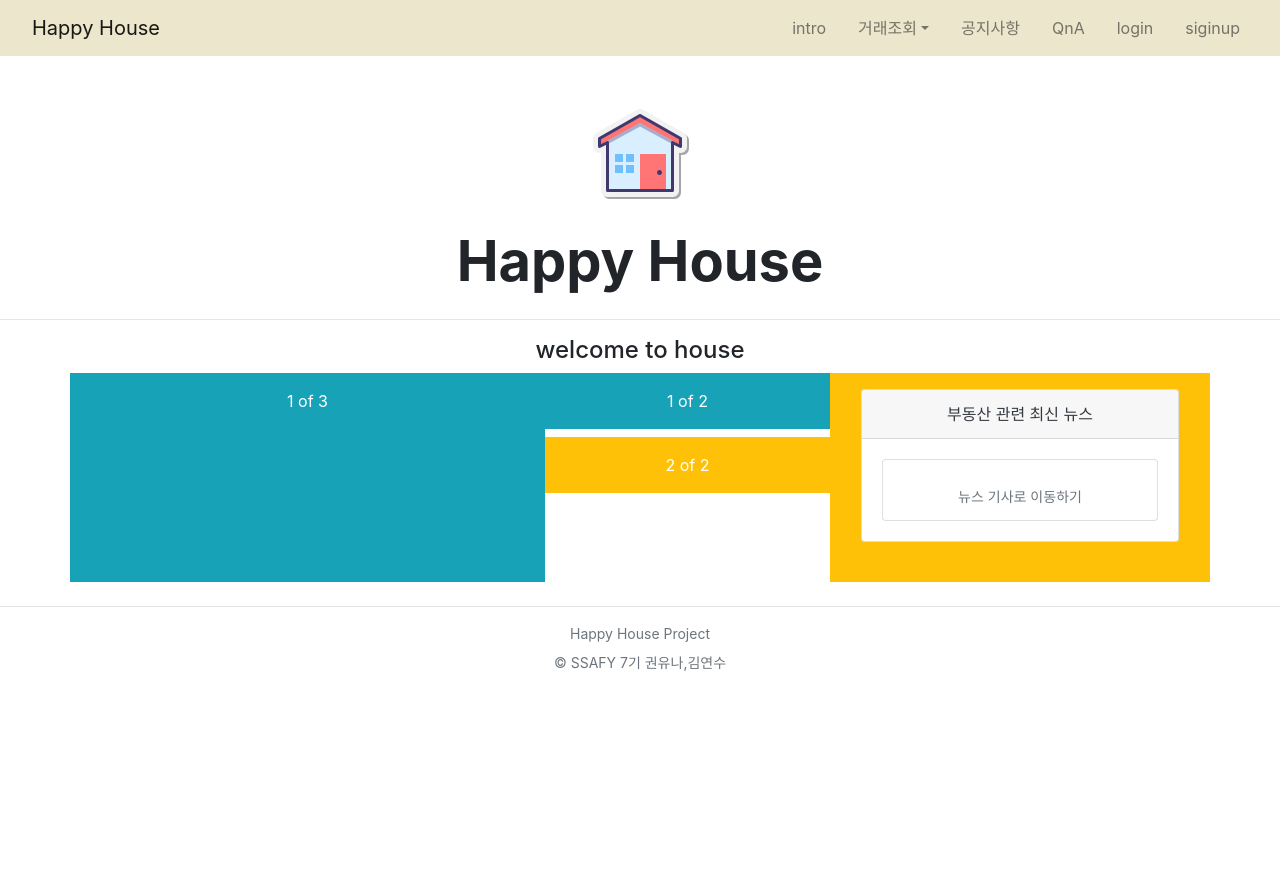
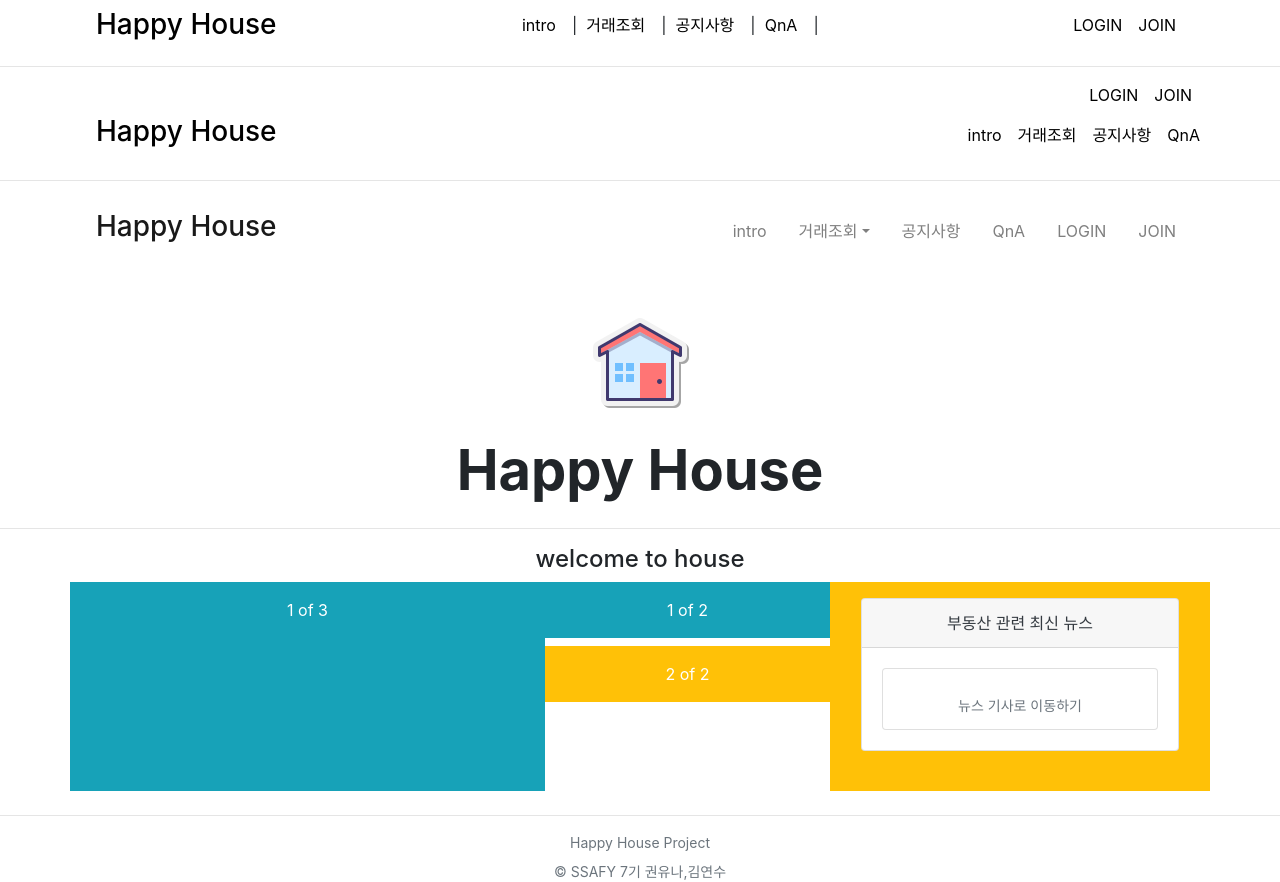
Before and after one commit to yeonsu-k/House.zip, a Vue app: page / in a window 1280 px wide. Before the commit the page ends 800 px from the top, so only its background shows below. Built offline with nearby package versions, Linux system fonts and the light colour scheme; no server answers; the HTML template or start-up script is replaced by a standard one.

Commit message:
header수정

```diff
--- a/src/App.vue
+++ b/src/App.vue
@@ -39,4 +39,12 @@ export default {
   },
 };
 </script>
-<style></style>
+<style>
+#container {
+  width: 90vw;
+  margin: 0 auto;
+}
+#blink {
+  text-decoration-line: none;
+}
+</style>
--- a/src/components/common/HeaderNav.vue
+++ b/src/components/common/HeaderNav.vue
@@ -1,27 +1,122 @@
 <template>
   <div>
-    <b-navbar toggleable="lg" style="background-color: #ece6cc">
-      <b-navbar-brand to="/" class="ml-3">Happy House</b-navbar-brand>
-      <b-navbar-toggle target="nav-collapse"></b-navbar-toggle>
+    <div>
+      <div id="container" style="margin: 0px auto">
+        <nav class="navbar navbar-expand-lg navbar-light">
+          <div style="float: left">
+            <b-link to="/" class="ml-3 h3" id="blink">Happy House</b-link>
+          </div>
+          <button
+            class="navbar-toggler"
+            type="button"
+            data-toggle="collapse"
+            data-target="#navbarSupportedContent"
+            aria-controls="navbarSupportedContent"
+            aria-expanded="false"
+            aria-label="Toggle navigation"
+          >
+            <span class="navbar-toggler-icon"></span>
+          </button>
 
+          <div class="nav navbar-collapse ml-auto">
+            <ul class="navbar-nav ml-auto">
+              <b-link to="/intro" class="mr-3" id="blink">intro</b-link
+              >|&nbsp;&nbsp;
+              <b-link to="/house/all" class="mr-3" id="blink">거래조회</b-link
+              >|&nbsp;&nbsp;
+              <b-link to="/notice" class="mr-3" id="blink">공지사항</b-link
+              >|&nbsp;&nbsp;
+              <b-link to="/qna" id="blink" class="mr-3">QnA</b-link
+              >|&nbsp;&nbsp;
+            </ul>
+          </div>
+          <div class="collapse navbar-collapse ml-auto" id="navbarSupportedContent" style="float: right">
+            <ul class="nav mr-2 ml-auto" id="link">
+              <template v-if="getUser">
+                <b-link :to="{ name: 'UserDetail', params: { id: user.id } }" id="blink" class="mr-2"> <b-icon icon="person-circle" class="mr-1" />{{ user.name }}님</b-link>|&nbsp;&nbsp;
+                <b-link href="#" @click="logout" id="blink" class="align-self-center"> logout</b-link>
+              </template>
+              <template v-else>
+                <b-link href="/login" class="mr-3" id="blink">LOGIN</b-link>
+                <b-link href="/user/regist" class="mr-3" id="blink">JOIN</b-link>
+              </template>
+            </ul>
+          </div>
+        </nav>
+      </div>
+    </div>
+    <hr />
+    <!--#f7f0c8   style="background-color: #ece6cc"-->
+    <div>
+      <div id="container">
+        <ul class="nav justify-content-end mr-2" id="link">
+          <template v-if="getUser">
+            <b-link :to="{ name: 'UserDetail', params: { id: user.id } }" id="blink" class="mr-2"> <b-icon icon="person-circle" class="mr-1" />{{ user.name }}님</b-link>|&nbsp;&nbsp;
+            <b-link href="#" @click="logout" id="blink" class="align-self-center"> logout</b-link>
+          </template>
+          <template v-else>
+            <b-link href="/login" class="mr-3" id="blink">LOGIN</b-link>
+            <b-link href="/user/regist" class="mr-3" id="blink">JOIN</b-link>
+          </template>
+        </ul>
+      </div>
+      <div id="container">
+        <nav class="navbar navbar-expand-lg navbar-light">
+          <b-link to="/" class="ml-3 h3" id="blink">Happy House</b-link>
+          <button
+            class="navbar-toggler"
+            type="button"
+            data-toggle="collapse"
+            data-target="#navbarSupportedContent"
+            aria-controls="navbarSupportedContent"
+            aria-expanded="false"
+            aria-label="Toggle navigation"
+          >
+            <span class="navbar-toggler-icon"></span>
+          </button>
+
+          <div class="collapse navbar-collapse" id="navbarSupportedContent">
+            <ul class="navbar-nav ml-auto">
+              <b-link to="/intro" class="mr-3" id="blink">intro</b-link>
+              <b-link to="/house/all" class="mr-3" id="blink">거래조회</b-link>
+              <b-link to="/notice" class="mr-3" id="blink">공지사항</b-link>
+              <b-link to="/qna" id="blink">QnA</b-link>
+            </ul>
+          </div>
+        </nav>
+      </div>
+    </div>
+    <hr />
+    <!--#f7f0c8   style="background-color: #ece6cc"-->
+
+    <div>
+      <div id="container">
+        <b-navbar toggleable="lg">
+          <b-navbar-brand to="/" class="ml-3"><h3>Happy House</h3></b-navbar-brand>
+          <b-nav-toggle target="nav-collapse"></b-nav-toggle>
           <b-collapse id="nav-collapse" is-nav>
             <b-navbar-nav class="ml-auto">
               <b-nav-item to="/intro" class="mr-3">intro</b-nav-item>
-          <b-nav-item-dropdown>
-            <template #button-content>거래조회</template>
-            <b-dropdown-item href="/house/all">전체조회</b-dropdown-item>
-            <b-dropdown-item href="/house/dong">동별조회</b-dropdown-item>
-            <b-dropdown-item href="/house/apt">아파트별조회</b-dropdown-item>
+              <b-nav-item-dropdown text="거래조회" class="mr-3">
+                <b-dropdown-item to="/house/all">전체조회</b-dropdown-item>
+                <b-dropdown-item to="/house/dong">동별조회</b-dropdown-item>
+                <b-dropdown-item to="/house/apt">아파트별조회</b-dropdown-item>
               </b-nav-item-dropdown>
-          <b-nav-item to="/notice" class="mr-3 ml-3">공지사항</b-nav-item>
+              <b-nav-item to="/notice" class="mr-3">공지사항</b-nav-item>
               <b-nav-item to="/qna" class="mr-3">QnA</b-nav-item>
-          <b-nav-item v-if="getUser" href="#" @click="logout">logout</b-nav-item>
-          <b-nav-item v-else to="/login" class="mr-3">login</b-nav-item>
-          <b-nav-item v-if="getUser" :to="{ name: 'UserDetail', params: { id: user.id } }" class="mr-3">mypage</b-nav-item>
-          <b-nav-item v-else to="/user/regist" class="mr-3">siginup</b-nav-item>
+              <template v-if="getUser">
+                <b-nav-item :to="{ name: 'UserDetail', params: { id: user.id } }"> <b-icon icon="person-circle" class="mr-1" />{{ user.name }}</b-nav-item>
+                <b-link href="#" @click="logout" id="blink" class="align-self-center"> <b-icon icon="box-arrow-right" class="mr-1" /></b-link>
+              </template>
+              <template v-else>
+                <b-nav-item href="/login" class="mr-3" id="blink">LOGIN</b-nav-item>
+                <b-nav-item href="/user/regist" class="mr-3" id="blink">JOIN</b-nav-item>
+              </template>
             </b-navbar-nav>
           </b-collapse>
         </b-navbar>
+      </div>
+    </div>
   </div>
 </template>
 <script>
@@ -48,4 +143,8 @@ export default {
 };
 </script>
 
-<style scoped></style>
+<style scoped>
+#blink {
+  color: black;
+}
+</style>
--- a/src/components/qna/QnaList.vue
+++ b/src/components/qna/QnaList.vue
@@ -4,30 +4,10 @@
     <b-button v-if="this.loginUser && !this.isManager" variant="outline-warning" style="float: right; width: auto" to="/qna/regist">문의하기</b-button>
     <hr />
     <div class="text-right">
-      <b-row>
-        <!-- <b-col cols="2"> </b-col>
-        <b-col cols="4">
-          <b-form-input placeholder="검색어 입력"></b-form-input>
-        </b-col>
-        <b-col cols="2">
-          <b-button variant="outline-info" @click="execDaum()">검색</b-button>
-        </b-col> -->
-        <b-col cols="2"><b-form-checkbox id="checkbox-1" v-model="status" name="checkbox-1"> 답변완료 글만 보기 </b-form-checkbox> </b-col>
-        <b-col align-self="end" cols="2">
-          <small class="mb-3 text-right">* 목록 수 : {{ total }} </small>
-        </b-col>
-      </b-row>
+      <small class="mb-3 text-right">* 전체 QnA 수 : {{ qnaCnt }} </small>
     </div>
     <div v-if="qnas.length">
       <b-table-simple class="qna-list">
-        <colgroup>
-          <col :style="{ width: '10%' }" />
-          <col :style="{ width: '40%' }" />
-          <col :style="{ width: '10%' }" />
-          <col :style="{ width: '10%' }" />
-          <col :style="{ width: '10%' }" />
-          <col :style="{ width: '10%' }" />
-        </colgroup>
         <b-thead>
           <b-tr>
             <b-th>번호</b-th>
@@ -52,19 +32,14 @@
           </b-tr>
         </b-tbody>
       </b-table-simple>
-      <page-link @update-page="updatePage" :status="status" />
     </div>
     <div v-else>등록된 QnA가 없습니다.</div>
   </div>
 </template>
 <script>
 import axios from "axios";
-import PageLink from "@/components/qna/PageLink.vue";
 export default {
   name: "QnaList",
-  components: {
-    PageLink,
-  },
   props: {
     loginUser: null,
     isManager: null,
@@ -74,82 +49,18 @@ export default {
       qnas: {
         type: Array,
       },
-      status: false,
-      no: 10,
-      pageLimit: 10,
-      pageOffet: 0,
-      total: 0,
     };
   },
-  methods: {
-    updatePage(no) {
-      this.no = no;
-    },
-    initComponent() {
-      if (this.status) {
-        axios
-          .get("http://localhost:8080/happyhouse/qna/ans", {
-            params: { limit: this.pageLimit, offset: this.no - this.pageLimit },
-          })
-          .then(({ data }) => {
-            this.qnas = data;
-          })
-          .catch(() => {
-            alert("에러가 발생했습니다.");
-          });
-      } else {
-        axios
-          .get("http://localhost:8080/happyhouse/qna/", {
-            params: { limit: this.pageLimit, offset: this.no - this.pageLimit },
-          })
-          .then(({ data }) => {
-            this.qnas = data;
-          })
-          .catch(() => {
-            alert("에러가 발생했습니다.");
-          });
-      }
-    },
-    initTotal() {
-      if (this.status) {
-        axios
-          .get("http://localhost:8080/happyhouse/qna/ans/total")
-          .then(({ data }) => {
-            this.total = data;
-          })
-          .catch(() => {
-            alert("에러가 발생했습니다.");
-          });
-      } else {
-        axios
-          .get("http://localhost:8080/happyhouse/qna/total")
-          .then(({ data }) => {
-            this.total = data;
-          })
-          .catch(() => {
-            alert("에러가 발생했습니다.");
-          });
-      }
-    },
-  },
+  methods: {},
   computed: {
     qnaCnt() {
       return this.qnas.length;
     },
   },
-  watch: {
-    status() {
-      this.no = 10;
-      this.initTotal();
-      this.initComponent();
-    },
-    no() {
-      this.initComponent();
-    },
-  },
   created() {
-    this.initTotal();
-    this.initComponent();
+    axios.get("http://localhost:8080/happyhouse/qna/").then(({ data }) => {
+      this.qnas = data;
+    });
   },
 };
 </script>
```
Lines whose indentation alone changed are shown as unchanged.
